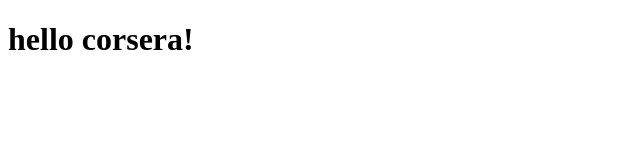
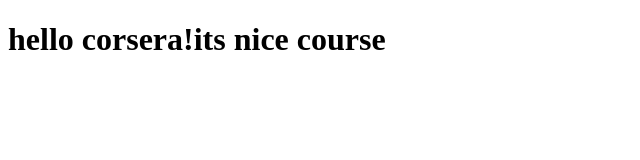
Before and after one commit to kasap570/coursera-test, a plain HTML site: page site/index.html in a window 1280 px wide. Shown: the whole page, without its empty margins (0-640 px from the left). Drawn offline with Linux system fonts and the light colour scheme.

Commit message:
small addition to our page content

```diff
--- a/site/index.html
+++ b/site/index.html
@@ -4,6 +4,6 @@
 	<title>hello coursera!</title>
 </head>
 <body>
-<h1>hello corsera!</h1>
+<h1>hello corsera!its nice course</h1>
 </body>
 </html>
```
